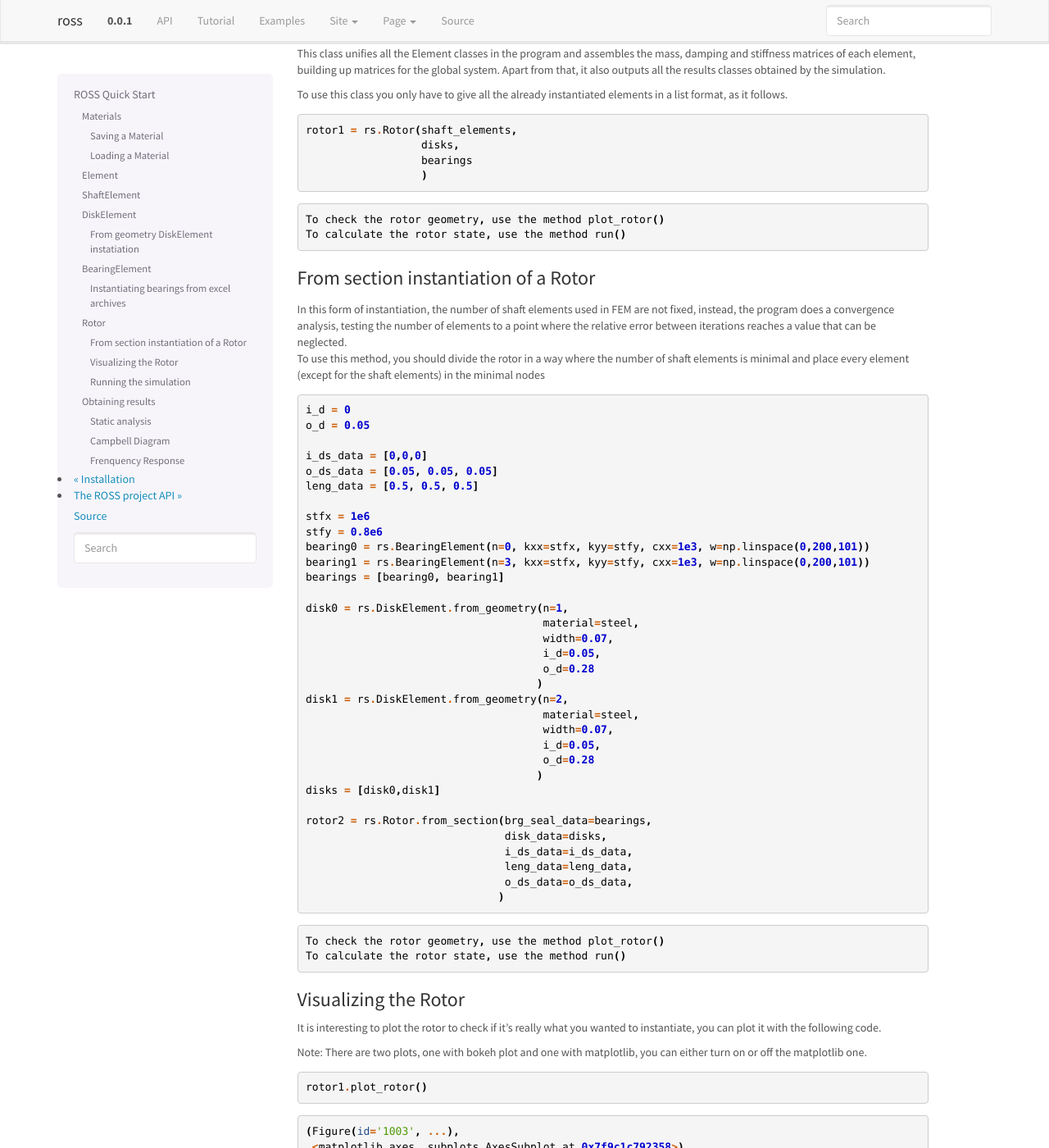
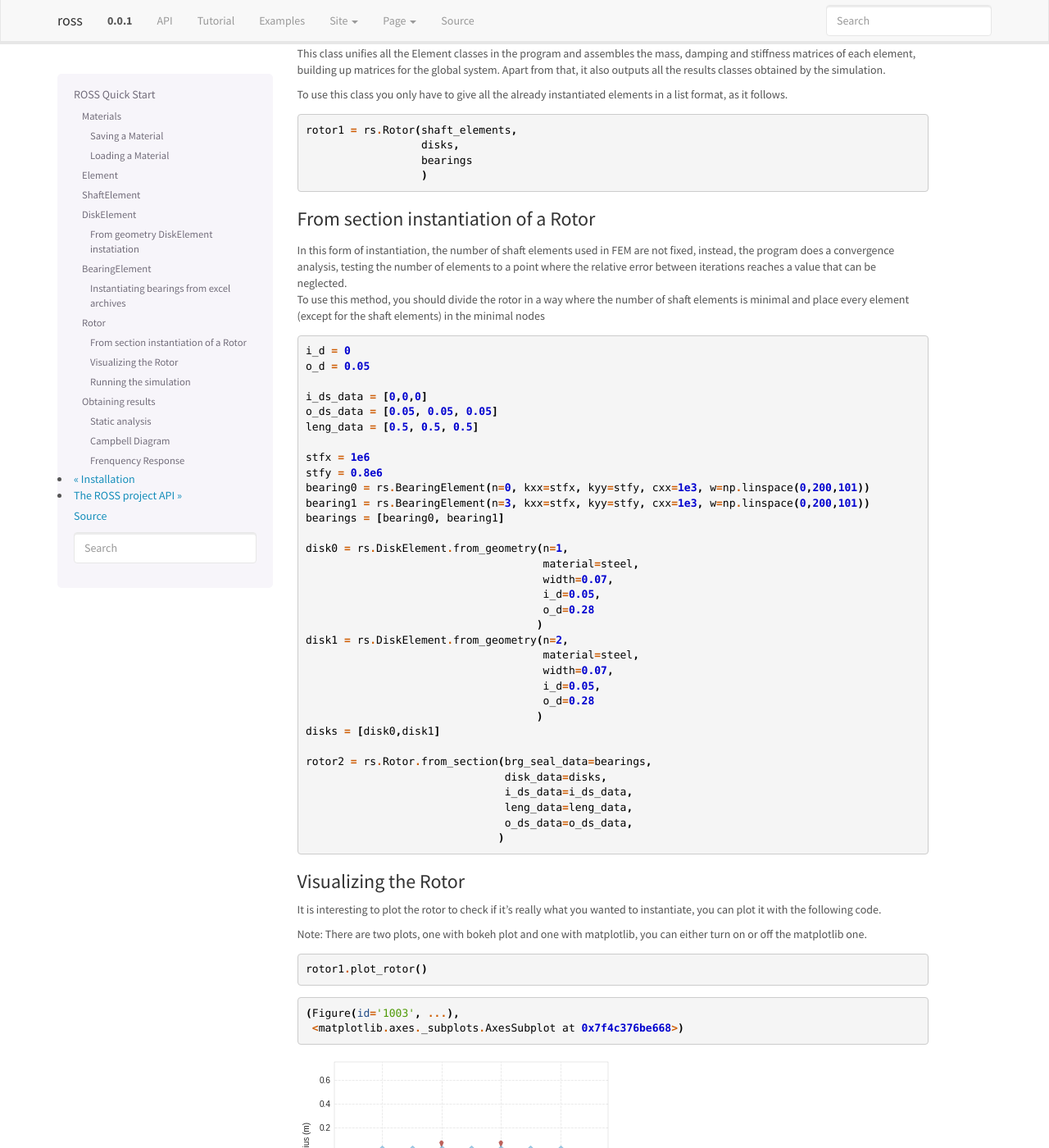
Before and after one commit to petrobras/ross, a Sphinx documentation site: the page built from docs/examples/tutorial.rst, in a window 1280 px wide and 1400 px high, scrolled down 2806 px. Shown: the whole window at 82% size. Built offline with Sphinx 7.4.7, drawn with Linux system fonts in a browser that asks for light colours; formulas are drawn with MathJax 3; pages that are not in the unit, such as notebooks, are missing from menus; some of the changed text lies outside the part shown.

```diff
--- a/docs/examples/Tutorial.rst
+++ b/docs/examples/tutorial.rst
@@ -227,13 +227,6 @@
                       bearings
                       )
 
-
-.. parsed-literal::
-
-    To check the rotor geometry, use the method plot_rotor()
-    To calculate the rotor state, use the method run()
-
-
 From section instantiation of a Rotor
 ~~~~~~~~~~~~~~~~~~~~~~~~~~~~~~~~~~~~~
 
@@ -282,13 +275,6 @@
                                   )
 
 
-
-.. parsed-literal::
-
-    To check the rotor geometry, use the method plot_rotor()
-    To calculate the rotor state, use the method run()
-
-
 Visualizing the Rotor
 ~~~~~~~~~~~~~~~~~~~~~
 
@@ -312,7 +298,7 @@
 
 
 
-      <div class="bk-root" id="b83f1bbc-3fc3-470b-95a4-47765a656831" data-root-id="1003"></div>
+      <div class="bk-root" id="f1c32c2a-e199-4a26-be2b-dc81ab682b6d" data-root-id="1003"></div>
 
 
 
@@ -323,12 +309,12 @@
 .. parsed-literal::
 
     (Figure(id='1003', ...),
-     <matplotlib.axes._subplots.AxesSubplot at 0x7f9c1c792358>)
+     <matplotlib.axes._subplots.AxesSubplot at 0x7f4c376be668>)
 
 
 
 
-.. image:: Tutorial_files/Tutorial_23_3.png
+.. image:: tutorial_files/tutorial_23_3.png
 
 
 Running the simulation
@@ -371,7 +357,7 @@
 
 
 
-      <div class="bk-root" id="561b1624-8381-47ca-a90f-a0194ded9af6" data-root-id="2618"></div>
+      <div class="bk-root" id="0bf03278-3350-4728-b5cc-497caf3e68bf" data-root-id="2618"></div>
 
 
 
@@ -397,7 +383,7 @@
 
 
 
-      <div class="bk-root" id="9ae7e39e-cc6a-4004-9d1a-66d85ac8fdde" data-root-id="3448"></div>
+      <div class="bk-root" id="883cdad2-d8b0-4078-83d0-216cd0e31257" data-root-id="3448"></div>
 
 
 
@@ -408,12 +394,12 @@
 .. parsed-literal::
 
     (<Figure size 432x288 with 2 Axes>,
-     <matplotlib.axes._subplots.AxesSubplot at 0x7f9bf0040cf8>)
+     <matplotlib.axes._subplots.AxesSubplot at 0x7f4c34867400>)
 
 
 
 
-.. image:: Tutorial_files/Tutorial_29_3.png
+.. image:: tutorial_files/tutorial_29_3.png
 
 
 Frenquency Response
@@ -423,7 +409,7 @@
 
 .. code:: ipython3
 
-    rotor1.freq_response().plot(inp=0,out=0)
+    rotor1.run_freq_response().plot(inp=0,out=0)
     plt.rcParams["figure.figsize"] = (15,10)
 
 
@@ -436,11 +422,11 @@
 
 
 
-      <div class="bk-root" id="73d57aef-b024-4a27-b41a-f7f228ad5016" data-root-id="5116"></div>
+      <div class="bk-root" id="a9ea1b3b-8290-43d6-8f67-c43f7816d6f9" data-root-id="5116"></div>
 
 
 
 
 
 
-.. image:: Tutorial_files/Tutorial_31_2.png
+.. image:: tutorial_files/tutorial_31_2.png
--- a/docs/index.rst
+++ b/docs/index.rst
@@ -16,7 +16,7 @@
    :caption: Contents:
 
    installation
-   examples/Tutorial
+   examples/tutorial
    examples
    api
 
```
Also changed, not shown: other parts of docs/examples/tutorial.rst (+2 -2 lines), docs/examples/Tutorial_files/Tutorial_29_3.png (deleted), docs/examples/tutorial.ipynb, docs/examples/tutorial_files/tutorial_23_3.png (renamed from docs/examples/Tutorial_files/Tutorial_23_3.png), docs/examples/tutorial_files/tutorial_29_3.png (added), docs/examples/tutorial_files/tutorial_31_2.png (renamed from docs/examples/Tutorial_files/Tutorial_31_2.png), 5 other files.
